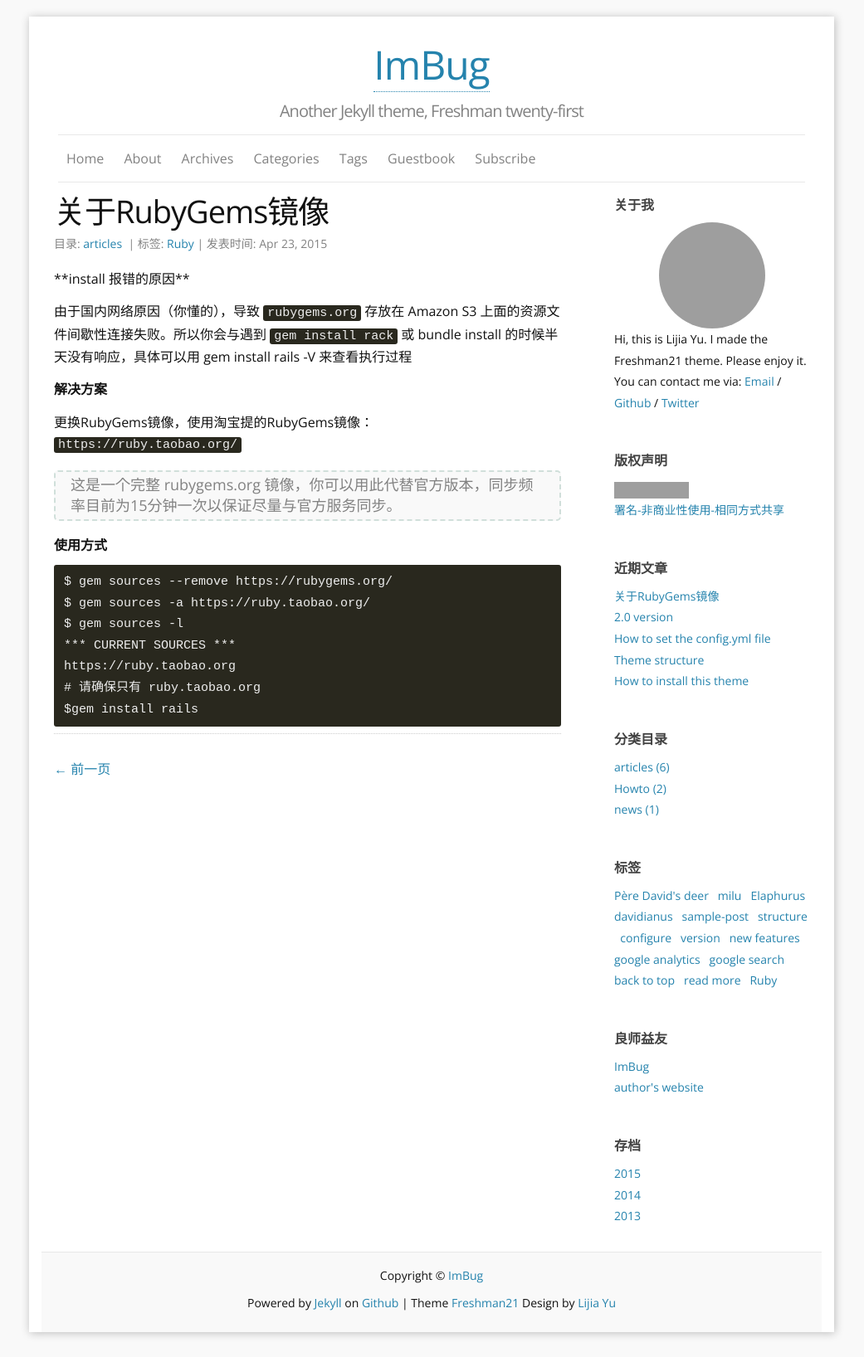
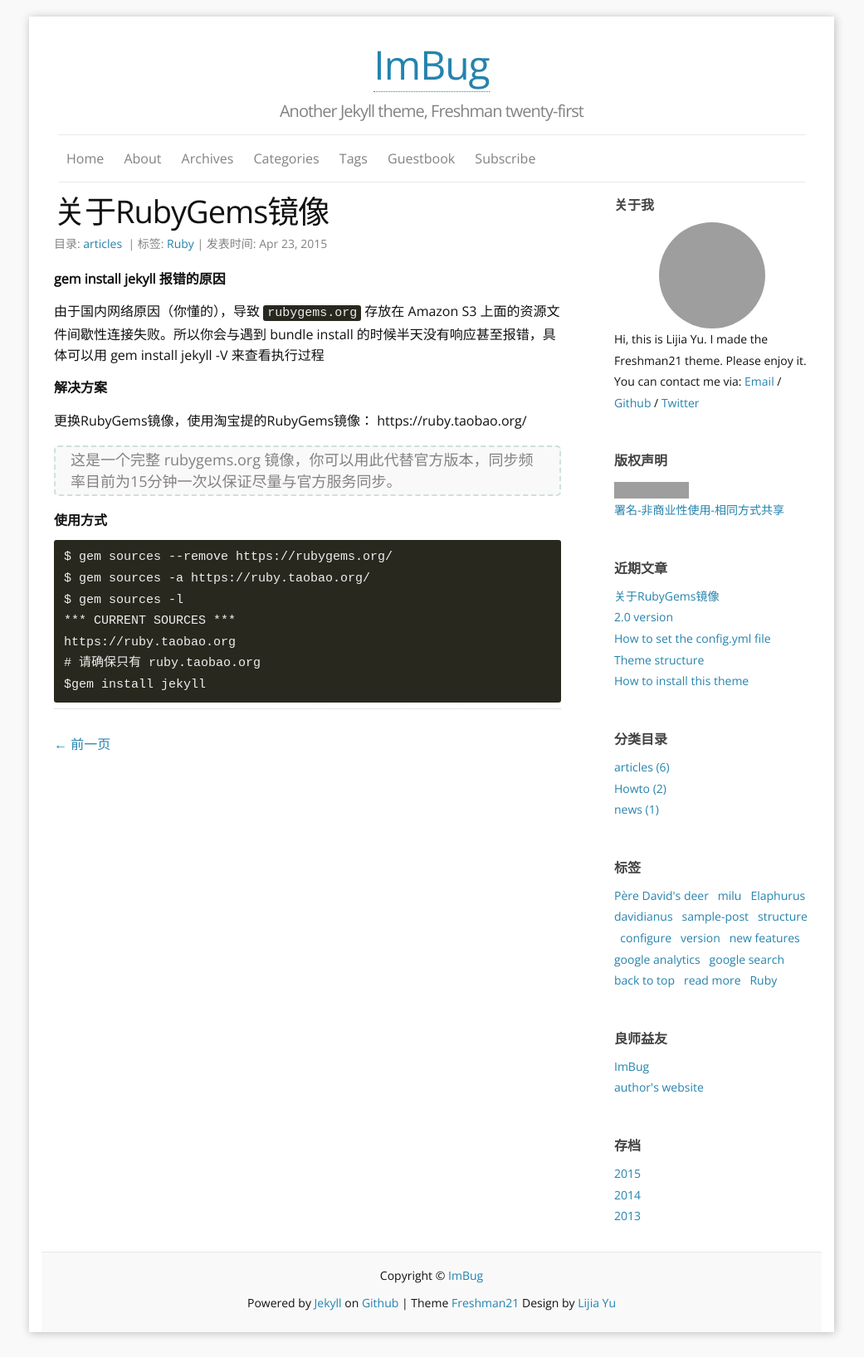
Before and after one commit to shanshouchen/blog, a Jekyll site: the page built from _posts/2015-04-23-关于RubyGems镜像.md, in a window 1280 px wide. Shown: the whole page at 83% size, without its empty margins (120-1161 px from the left). Built offline with Jekyll 4.4.1, drawn with Linux system fonts in a browser that asks for light colours; comment, search, counter and statistics services are not loaded; grey boxes are pictures that could not be loaded.

Commit message:
first post

```diff
--- a/_posts/2015-04-23-关于RubyGems镜像.md
+++ b/_posts/2015-04-23-关于RubyGems镜像.md
@@ -7,15 +7,15 @@ comments: true
 description: 由于国内网络原因（你懂的），导致 rubygems.org 存放在 Amazon S3 上面的资源文件间歇性连接失败
 ---
 
-**install <Bundle>报错的原因**
+**gem install jekyll 报错的原因**
 
-由于国内网络原因（你懂的），导致 `rubygems.org` 存放在 Amazon S3 上面的资源文件间歇性连接失败。所以你会与遇到 `gem install rack` 或 bundle install 的时候半天没有响应，具体可以用 gem install rails -V 来查看执行过程
+由于国内网络原因（你懂的），导致 `rubygems.org` 存放在 Amazon S3 上面的资源文件间歇性连接失败。所以你会与遇到 bundle install 的时候半天没有响应甚至报错，具体可以用 gem install jekyll -V 来查看执行过程
 
 
 **解决方案**
 
 更换RubyGems镜像，使用淘宝提的RubyGems镜像：
-      `https://ruby.taobao.org/`
+      https://ruby.taobao.org/
 
 > 这是一个完整 rubygems.org 镜像，你可以用此代替官方版本，同步频率目前为15分钟一次以保证尽量与官方服务同步。
 
@@ -29,4 +29,4 @@ description: 由于国内网络原因（你懂的），导致 rubygems.org 存
     *** CURRENT SOURCES ***
     https://ruby.taobao.org
     # 请确保只有 ruby.taobao.org
-    $gem install rails
+    $gem install jekyll
```
